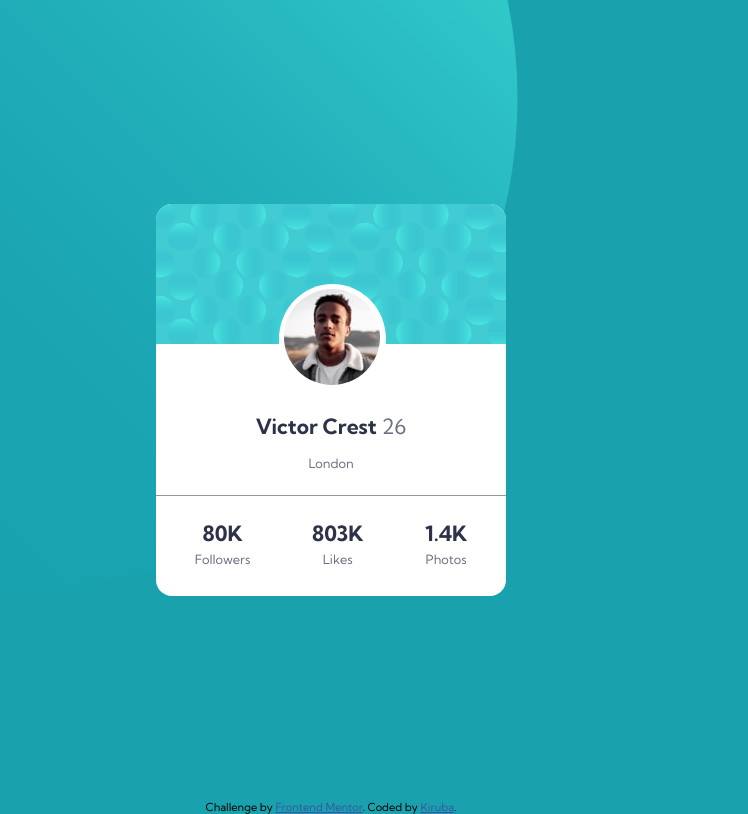
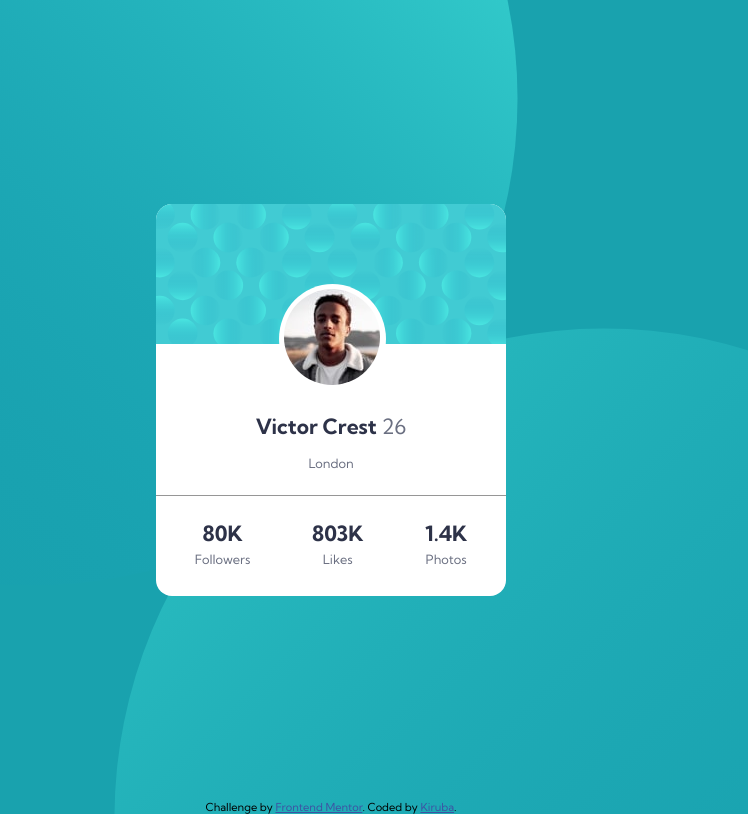
Before and after one commit to KIRUBASHANKAR26/profilecard-frontend, a plain HTML site: page profile-card-component-main/index.html in a window 1280 px wide. Shown: the whole page, without its empty margins (309-1057 px from the left). Drawn offline with Linux system fonts and the light colour scheme.

Commit message:
Update style.css

```diff
--- a/profile-card-component-main/style.css
+++ b/profile-card-component-main/style.css
@@ -95,7 +95,7 @@ h3 span{
     body{
         background-position:140% -200% ;
         background-attachment:fixed;
-
+        background-size: unset;
     }
     main{
         background-position: -50% 220%;
```
